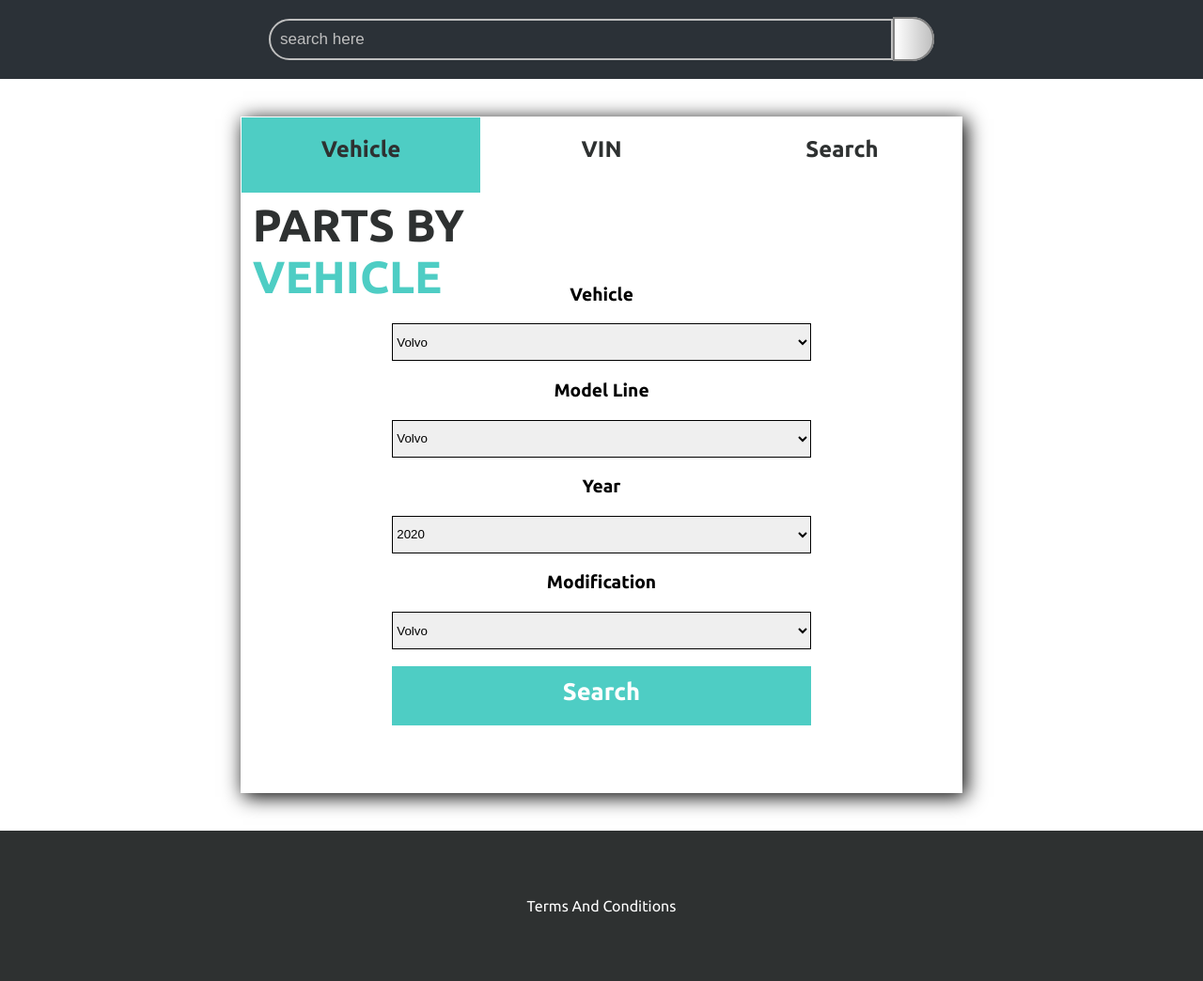
After one commit to shifttogit-deepanshu/asd, a PHP site: page /asd/spareparts.php in a window 1280 px wide. The commit adds this page. Shown: the whole page at 94% size. Run offline with PHP 8.4, Linux system fonts and the light colour scheme.

Commit message:
Add files via upload

```diff
--- a/landingpage.php
+++ b/landingpage.php
@@ -20,12 +20,13 @@
 <h1 class="heading">What are you looking for?</h1>
 
 <div class="container">
-<div class="button1"><a href="#" class="link1">Spare Parts</a></div>
+<div class="button1"><a href="spareparts.php" class="link1">Spare Parts</a></div>
 <div class="button2 button1"><a href="#" class="link2">Car Service</a></div>
 </div>
 <!-- <div class="container">
 
 
 </div> -->
+<footer class="footer"><a class="tac" href="tac">Terms And Conditions</footer>
 </body>
 </html>
--- /dev/null
+++ b/spareparts.php
@@ -0,0 +1,179 @@
+<!DOCTYPE html>
+<html>
+<head>
+	<meta name="viewport" content="width=device-width, initial-scale=1.0">
+	<script src="https://ajax.googleapis.com/ajax/libs/jquery/3.4.1/jquery.min.js"></script>
+	<link href="https://fonts.googleapis.com/css?family=Ubuntu:400,700&display=swap" rel="stylesheet">
+	<link href="fontawesome-free-5.13.0-web/css/fontawesome.css" rel="stylesheet">
+    <link href="fontawesome-free-5.13.0-web/css/brands.css" rel="stylesheet">
+    <link href="fontawesome-free-5.13.0-web/css/solid.css" rel="stylesheet">
+    <link rel="stylesheet" type="text/css" href="sparepartsstyle.css">
+	<title>SPARE PARTS</title>
+</head>
+<body>
+	<div class="container1">
+<i class="fas fa-bars"></i>
+<div class="searchbox"><input name="searchinp" value="search here" class="searchclass"><a href="#"><i class="fas fa-search"></i></a></div>
+<div class="rightcons">
+<i class="fas fa-shopping-cart"></i>
+<i class="fas fa-bell"></i>
+</div>
+</div>
+
+<div class="container">
+	<div class="maincontainer">
+	<div class="tabs">
+		<div class="tab1"><h2 class="headtab1">
+			Vehicle
+		</h2></div>
+		<div class="tab2">
+			<h2 class="headtab2">VIN</h2>
+		</div>
+		<div class="tab3">
+			<h2 class="headtab3">Search</h2>
+		</div>
+	</div>
+
+	<div class = "addproduct">
+
+		<div class="headingbar1">
+			<div class="header"><div class="addheading">PARTS BY <span class="productheading">VEHICLE</span></div></div>
+			<div class="icons"><div class="iconbar"><i class="fas  fas2 fa-shopping-cart"></i><i class="fas fas2 fa-bell"></i><i class="fas fas2 fa-user"></i></div></div>
+		</div>
+
+		<div class="headingbar2">
+			<div class="header"><div class="addheading">PARTS BY <span class="productheading">VIN</span></div></div>
+			<div class="icons"><div class="iconbar"><i class="fas  fas2 fa-shopping-cart"></i><i class="fas fas2 fa-bell"></i><i class="fas fas2 fa-user"></i></div></div>
+		</div>
+
+		<div class="headingbar3">
+			<div class="header"><div class="addheading">PARTS BY <span class="productheading">SEARCH</span></div></div>
+			<div class="icons"><div class="iconbar"><i class="fas  fas2 fa-shopping-cart"></i><i class="fas fas2 fa-bell"></i><i class="fas fas2 fa-user"></i></div></div>
+		</div>
+
+
+
+		<div class="dh1">
+		<div class="inputs1">
+			<div class="input1"><div class="headingdb">Vehicle</div><select id="cars" class="db">
+  <option class="optiondb" value="volvo">Volvo</option>
+  <option class="optiondb" value="saab">Saab</option>
+  <option class="optiondb" value="mercedes">Mercedes</option>
+  <option class="optiondb" value="audi">Audi</option>
+</select></div>
+			<div class="input1"><div class="headingdb">Model Line</div><select id="cars" class="db">
+  <option class="optiondb" value="volvo">Volvo</option>
+  <option class="optiondb" value="saab">Saab</option>
+  <option class="optiondb" value="mercedes">Mercedes</option>
+  <option class="optiondb" value="audi">Audi</option>
+</select></div>
+<div class="input1"><div class="headingdb">Year</div><select id="cars" class="db">
+  <option class="optiondb" value="volvo">2020</option>
+  <option class="optiondb" value="saab">2019</option>
+  <option class="optiondb" value="mercedes">2018</option>
+  <option class="optiondb" value="audi">2017</option>
+</select></div>
+<div class="input1"><div class="headingdb">Modification</div><select id="cars" class="db">
+  <option class="optiondb" value="volvo">Volvo</option>
+  <option class="optiondb" value="saab">Saab</option>
+  <option class="optiondb" value="mercedes">Mercedes</option>
+  <option class="optiondb" value="audi">Audi</option>
+</select></div>
+<div class="searchbttn"><div>Search</div></div>
+
+	</div>
+
+
+</div>
+
+<div class="dh2">
+		<div class="inputs1">
+			<div class="input1"><div class="headingdb">Brand</div><select id="cars" class="db">
+  <option class="optiondb" value="volvo">Volvo</option>
+  <option class="optiondb" value="saab">Saab</option>
+  <option class="optiondb" value="mercedes">Mercedes</option>
+  <option class="optiondb" value="audi">Audi</option>
+</select></div>
+			<div class="input1"><div class="headingdb">VIN</div><select id="cars" class="db">
+  <option class="optiondb" value="volvo">Volvo</option>
+  <option class="optiondb" value="saab">Saab</option>
+  <option class="optiondb" value="mercedes">Mercedes</option>
+  <option class="optiondb" value="audi">Audi</option>
+</select></div>
+
+
+<div class="searchbttn"><div>Search</div></div>
+
+	</div>
+
+
+</div>
+
+<div class="dh3">
+		<div class="inputs1">
+			<div class="input1"><input class="ip"></div>
+
+<div class="searchbttn"><div>Search</div></div>
+
+	</div>
+
+
+</div>
+
+
+</div>
+</div>
+</div>
+<footer class="footer"><a class="tac" href="tac">Terms And Conditions</footer>
+<script>
+
+	$(document).ready(function(){
+		$(".dh2").hide();
+		$(".dh3").hide();
+		$(".headingbar2").hide();
+		$(".headingbar3").hide();
+		$(".tab1").click(function(){
+			$(".dh2").fadeOut(0);
+			$(".dh3").fadeOut(0);
+			$(".dh1").fadeIn(1000);
+			$(".headingbar3").fadeOut(0);
+			$(".headingbar2").fadeOut(0);
+			$(".headingbar1").fadeIn(1000);
+
+			$(".tab1").css("background-color","rgba(78, 205, 196, 1)");
+			$(".tab2").css("background-color","white");
+			$(".tab3").css("background-color","white");
+
+		});
+		$(".tab2").click(function(){
+			$(".dh2").fadeIn(1000);
+			$(".dh1").fadeOut(0);
+			$(".dh3").fadeOut(0);
+			$(".headingbar3").fadeOut(0);
+			$(".headingbar2").fadeIn(1000);
+			$(".headingbar1").fadeOut(0);
+			$(".tab2").css("background-color","rgba(78, 205, 196, 1)");
+			$(".tab1").css("background-color","white");
+			$(".tab3").css("background-color","white");
+		});
+		$(".tab3").click(function(){
+			$(".dh3").fadeIn(1000);
+			$(".dh1").fadeOut(0);
+			$(".dh2").fadeOut(0);
+			$(".headingbar2").fadeOut(0);
+			$(".headingbar3").fadeIn(1000);
+			$(".headingbar1").fadeOut(0);
+
+			$(".tab3").css("background-color","rgba(78, 205, 196, 1)");
+			$(".tab2").css("background-color","white");
+			$(".tab1").css("background-color","white");
+
+		});
+
+	});
+</script>
+
+
+
+</body>
+</html>
--- /dev/null
+++ b/sparepartsstyle.css
@@ -0,0 +1,268 @@
+:root{
+	--bg-color : rgba(78, 205, 196, 1);
+}
+body{
+	height:100%;
+	width:100%;
+	margin:0px;
+	font-family:'Ubuntu', sans-serif;
+}
+
+.container1{
+background-color: #2b3137;
+display:flex;
+align-items: center;
+justify-content: space-between;
+}
+.searchbox{
+/*	background-color: #2b3137;*/
+	margin:none;
+	padding-top:20px;
+	padding-bottom:20px;
+	display: flex;
+	justify-content: center;
+	align-items: center;
+	width:100%;
+
+}
+.searchclass{
+	border:2px solid rgba(191, 191, 191, 1);
+	border-radius:30px 0px 0px 30px;
+	background-color: #2b3137;
+	color:rgba(191, 191, 191, 1);
+	padding:10px;
+	width:50%;
+	font-size: 17px;
+
+}
+.fa-search{
+	font-size : 20px;
+	background:linear-gradient(-90deg,rgba(191, 191, 191, 1),white);
+	padding:10px;
+	padding-right:20px;
+	padding-left:20px;
+	border:2px solid grey;
+	border-radius:0px 30px 30px 0px;
+}
+.fa-bars{
+	color:white;
+	font-size: 25px;
+	position:relative;
+	left:30px;
+}
+.rightcons{
+	display:flex;
+}
+.fa-shopping-cart{
+	color:white;
+	font-size: 25px;
+	position:relative;
+	right:50px;
+}
+.fa-bell{
+	color:white;
+	font-size: 25px;
+	position:relative;
+	right:30px;
+}
+
+
+.container{
+	height:100vh;
+	width:100vw;
+	display: flex;
+	justify-content: space-around;
+	align-items: center;
+	flex-direction: column;
+
+}
+
+.addproduct{
+	height:80vh;
+	width:60vw;
+	background-color: white;
+	padding:0vw 1vw 1vw 1vw;
+	box-sizing: border-box;
+}
+.tabs{
+	height: 10vh;
+	width: 60vw;
+	display:flex;
+	background-color: var(--bg-color);
+}
+.tab1{
+width: 50%;
+height:100%;
+background-color: var(--bg-color);
+display: flex;
+justify-content: space-around;
+
+border:0.2px solid white;
+/*border-radius: 0px 20px 0px 0px;*/
+
+}
+.tab2{
+background-color: red;
+width: 50%;
+height:100%;
+background-color: white;
+display: flex;
+justify-content: space-around;
+border:0.2px solid white;
+
+}
+.tab3{
+background-color: red;
+width: 50%;
+height:100%;
+background-color: white;
+display: flex;
+justify-content: space-around;
+border:0.2px solid white;
+
+}
+.maincontainer{
+	box-shadow: 3px 3px 20px 0.5px black;
+}
+
+.headtab1{
+	color:rgba(46, 49, 49, 1);
+}
+.headtab2{
+	color:rgba(46, 49, 49, 1);
+}
+.headtab3{
+	color:rgba(46, 49, 49, 1);
+}
+
+
+.headingbar1{
+	width:100%;
+	height:6vh;
+	display:flex;
+}
+.headingbar2{
+	width:100%;
+	height:6vh;
+	display:flex;
+}
+.headingbar3{
+	width:100%;
+	height:6vh;
+	display:flex;
+}
+.header{
+	width:50%;
+
+}
+
+
+.icons{
+	/*background-color: yellow;*/
+	width:50%;
+}
+.header{
+	color:rgba(46, 49, 49, 1);
+	font-size: 6vh;
+	font-family:'Ubuntu', sans-serif;
+	font-weight:900;
+	margin-top: 1vh;
+
+}
+.productheading{
+	color: var(--bg-color);
+
+}
+.fas2{
+	color: rgba(46, 49, 49, 1);
+	font-size: 1.2vw;
+	margin:0.5vw;
+	}
+.icons{
+	margin-right:0px;
+	padding-right: 0px;
+	text-align: end;
+}
+.dh1{
+	height:60vh;
+	margin-top: 5vh;
+	display: flex;
+
+
+}
+.dh2{
+	height:60vh;
+	margin-top: 5vh;
+	display: flex;
+
+
+}
+.dh3{
+	height:60vh;
+	margin-top: 5vh;
+	display: flex;
+
+
+}
+.inputs1{
+
+justify-content: space-around;
+width:100%;
+display: flex;
+flex-direction: column;
+align-items: center;
+justify-content: space-around;
+
+/*border:2px solid magenta;*/
+}
+
+.input1{
+	display: flex;
+	justify-content: space-around;
+	align-items: center;
+	flex-direction: column;
+	height:30%;
+	width: 100%;
+}
+.headingdb{
+	font-size: 1.5vw;
+	font-family:'Ubuntu', sans-serif;
+	font-weight: 900;
+}
+.db{
+	width: 60%;
+	height: 5vh;
+	border: 1px solid black;
+}
+.searchbttn{
+	background-color: var(--bg-color);
+	height:15%;
+	width:60%;
+	color: white;
+	font-size: 2vw;
+	font-weight: 900;
+	text-align: center;
+	padding-top: 1.5vh;
+	box-sizing: content-box;
+	margin-top: 1vh;
+
+}
+.ip{
+	width: 60%;
+	height: 5vh;
+	border: 1px solid black;
+	font-size:3vh;
+}
+footer{
+	display: flex;
+	align-items: center;
+	justify-content: center;
+	background-color: rgba(46, 49, 49, 1);
+	text-align: center;
+	height:20vh;
+}
+.tac{
+	color:white;
+	text-decoration: none;
+
+}
```
Also changed, not shown: landingstyle.css (+14 -0 lines), 1 other file.
